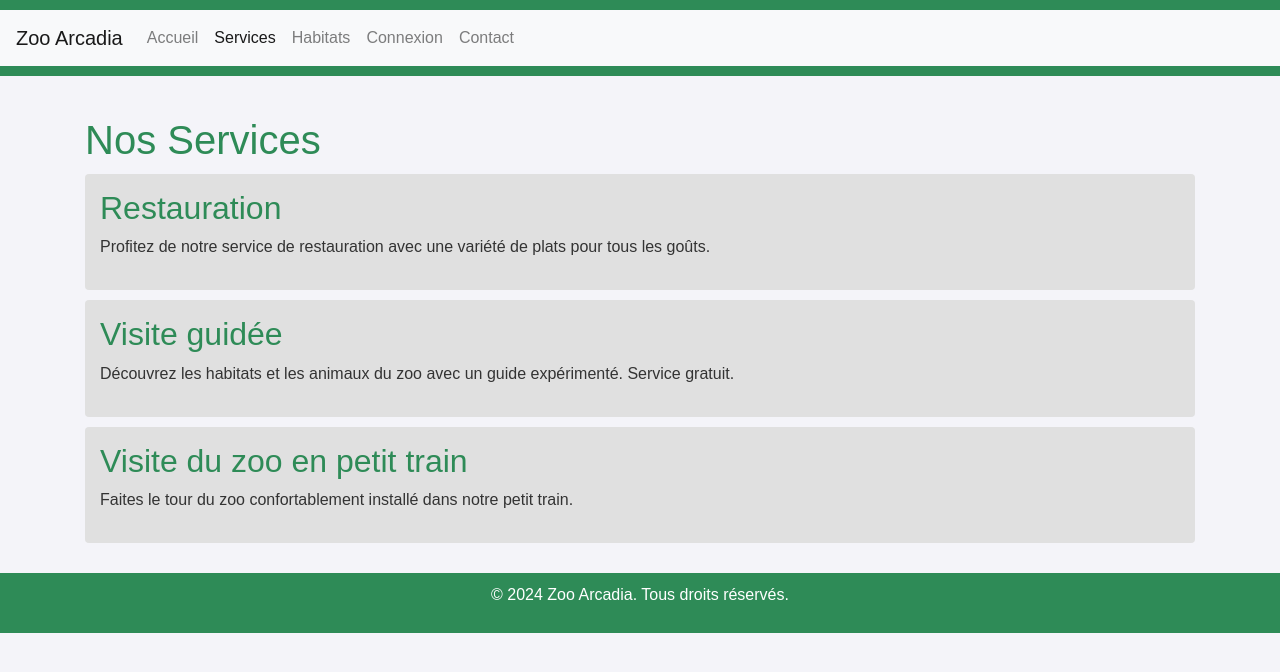
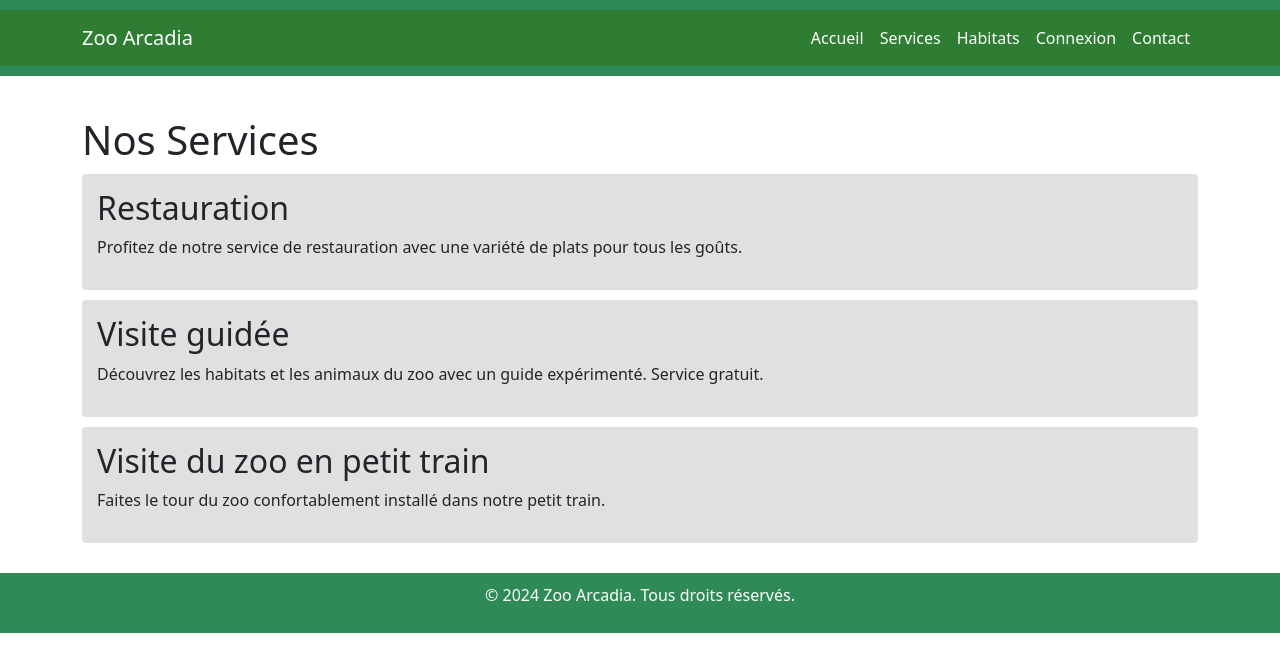
Before and after one commit to KiUiMez/zoo-arcadia, a plain HTML site: page services.html in a window 1280 px wide. Drawn offline with nearby package versions, Linux system fonts and the light colour scheme; a script that the page names is missing.

Commit message:
Initial commit

```diff
--- a/accueil.css
+++ /dev/null
@@ -1,38 +0,0 @@
-body {
-        font-family: 'Arial', sans-serif;
-        background-color: #e8f5e9;
-        color: #2e7d32;
-    }
-    .navbar {
-        background-color: #2e7d32;
-    }
-    .navbar-brand, .nav-link {
-        color: white !important;
-    }
-    .jumbotron {
-        background-image: url('chemin/vers/image-zoo.jpg');
-        background-size: cover;
-        color: white;
-        text-shadow: 2px 2px 4px rgba(0,0,0,0.5);
-        padding: 100px 0;
-    }
-    .section-title {
-        border-bottom: 2px solid #2e7d32;
-        padding-bottom: 10px;
-        margin-bottom: 20px;
-    }
-    .card {
-        margin-bottom: 20px;
-        border: none;
-        box-shadow: 0 4px 8px rgba(0,0,0,0.1);
-    }
-    .card-title {
-        color: #2e7d32;
-    }
-    .review-card {
-        background-color: #c8e6c9;
-        border-radius: 10px;
-        padding: 15px;
-        margin-bottom: 15px;
-    }
-</style>
--- a/services.css
+++ b/services.css
@@ -61,3 +61,9 @@ footer {
     text-align: center;
   }
 }
+.navbar {
+  background-color: #2e7d32;
+}
+.navbar-brand, .nav-link {
+  color: white !important;
+}
--- a/services.html
+++ b/services.html
@@ -6,20 +6,37 @@
   <title>Services - Zoo Arcadia</title>
   <link rel="stylesheet" href="css/bootstrap.min.css">
   <link rel="stylesheet" href="services.css">
+  <link href="https://cdn.jsdelivr.net/npm/bootstrap@5.3.0/dist/css/bootstrap.min.css" rel="stylesheet">
 </head>
 <body>
   <header>
-    <nav class="navbar navbar-expand-lg navbar-light bg-light">
-      <a class="navbar-brand" href="accueil.html">Zoo Arcadia</a>
-      <div class="collapse navbar-collapse" id="navbarNav">
-        <ul class="navbar-nav">
-          <li class="nav-item"><a class="nav-link" href="accueil.html">Accueil</a></li>
-          <li class="nav-item active"><a class="nav-link" href="services.html">Services</a></li>
-          <li class="nav-item"><a class="nav-link" href="habitats.html">Habitats</a></li>
-          <li class="nav-item"><a class="nav-link" href="connexion.html">Connexion</a></li>
-          <li class="nav-item"><a class="nav-link" href="contact.html">Contact</a></li>
-        </ul>
-      </div>
+    <!-- Menu de navigation -->
+    <nav class="navbar navbar-expand-lg navbar-dark">
+        <div class="container">
+            <a class="navbar-brand" href="index.html">Zoo Arcadia</a>
+            <button class="navbar-toggler" type="button" data-bs-toggle="collapse" data-bs-target="#navbarNav">
+                <span class="navbar-toggler-icon"></span>
+            </button>
+            <div class="collapse navbar-collapse" id="navbarNav">
+                <ul class="navbar-nav ms-auto">
+                    <li class="nav-item">
+                        <a class="nav-link" href="index.html">Accueil</a>
+                    </li>
+                    <li class="nav-item">
+                        <a class="nav-link" href="services.html">Services</a>
+                    </li>
+                    <li class="nav-item">
+                        <a class="nav-link" href="habitats.html">Habitats</a>
+                    </li>
+                    <li class="nav-item">
+                        <a class="nav-link" href="connexion.html">Connexion</a>
+                    </li>
+                    <li class="nav-item">
+                        <a class="nav-link" href="contact.html">Contact</a>
+                    </li>
+                </ul>
+            </div>
+        </div>
     </nav>
   </header>
   <main class="container">
@@ -44,5 +61,6 @@
   </footer>
   <script src="js/bootstrap.bundle.min.js"></script>
   <script src="js/scripts.js"></script>
+  <script src="https://cdn.jsdelivr.net/npm/bootstrap@5.3.0/dist/js/bootstrap.bundle.min.js"></script>
 </body>
 </html>
--- a/style.css
+++ b/style.css
@@ -1,118 +1,38 @@
 body {
-  font-family: Arial, sans-serif;
-  background-color: #f4f4f9;
-  color: #333;
-  margin: 0;
-  padding: 0;
+        font-family: 'Arial', sans-serif;
+        background-color: #e8f5e9;
+        color: #2e7d32;
     }
-
-header {
-  background-color: #2E8B57;
-  color: #fff;
-  padding: 10px 0;
+    .navbar {
+        background-color: #2e7d32;
     }
-
-header .navbar-brand {
-  color: #fff;
+    .navbar-brand, .nav-link {
+        color: white !important;
     }
-
-header .navbar-nav .nav-link {
-  color: #fff;
+    .jumbotron {
+        background-image: url('chemin/vers/image-zoo.jpg');
+        background-size: cover;
+        color: white;
+        text-shadow: 2px 2px 4px rgba(0,0,0,0.5);
+        padding: 100px 0;
     }
-
-header .navbar-nav .nav-link:hover {
-  color: #A9A9A9;
-}
-
-main {
-  padding: 20px;
-}
-
-h1, h2, h3 {
-  color: #2E8B57;
-}
-
-footer {
-  background-color: #2E8B57;
-  color: #fff;
-  padding: 10px 0;
-  text-align: center;
-}
-
-/* Section Styles */
-#presentation img {
-  width: 100%;
-  height: auto;
-}
-
-#habitats .row {
-  margin-top: 20px;
-}
-
-#habitats .col-md-4 {
-  text-align: center;
-}
-
-#habitats img {
-  width: 100%;
-  height: auto;
-  border-radius: 8px;
-}
-
-#services ul {
-  list-style-type: none;
-  padding: 0;
-}
-
-#services li {
-  background-color: #e0e0e0;
-  margin: 5px 0;
-  padding: 10px;
-  border-radius: 4px;
-}
-
-#avis {
-  margin-top: 20px;
-}
-
-#avis-list {
-  background-color: #e0e0e0;
-  padding: 10px;
-  border-radius: 4px;
-}
-
-/* Form Styles */
-form {
-  margin-top: 20px;
-}
-
-form input, form textarea {
-  width: 100%;
-  padding: 10px;
-  margin: 5px 0;
-  border: 1px solid #ccc;
-  border-radius: 4px;
-}
-
-form button {
-  background-color: #2E8B57;
-  color: #fff;
-  padding: 10px;
-  border: none;
-  border-radius: 4px;
-  cursor: pointer;
-}
-
-form button:hover {
-  background-color: #3CB371;
-}
-
-@media (max-width: 768px) {
-  header .navbar-nav {
-    text-align: center;
-  }
-
-  #habitats .col-md-4 {
+    .section-title {
+        border-bottom: 2px solid #2e7d32;
+        padding-bottom: 10px;
         margin-bottom: 20px;
     }
+    .card {
+        margin-bottom: 20px;
+        border: none;
+        box-shadow: 0 4px 8px rgba(0,0,0,0.1);
     }
+    .card-title {
+        color: #2e7d32;
+    }
+    .review-card {
+        background-color: #c8e6c9;
+        border-radius: 10px;
+        padding: 15px;
+        margin-bottom: 15px;
+    }
+</style>
```
Also changed, not shown: connexion.html (+2 -2 lines), contact.html (+2 -2 lines), habitats.html (+2 -2 lines), index.html (renamed from accueil.html, +3 -3 lines), jungle.html (+2 -2 lines), marais.html (+2 -2 lines), savane.html (+2 -2 lines). Lines whose indentation alone changed are shown as unchanged.
